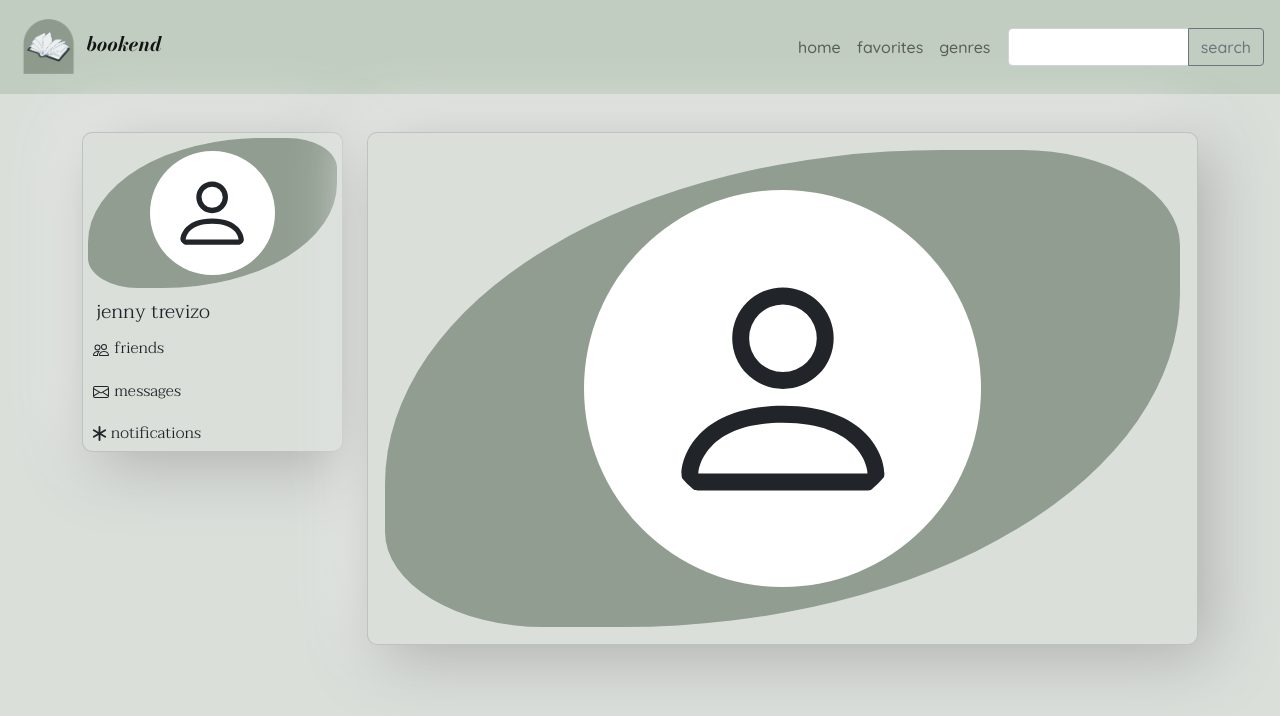
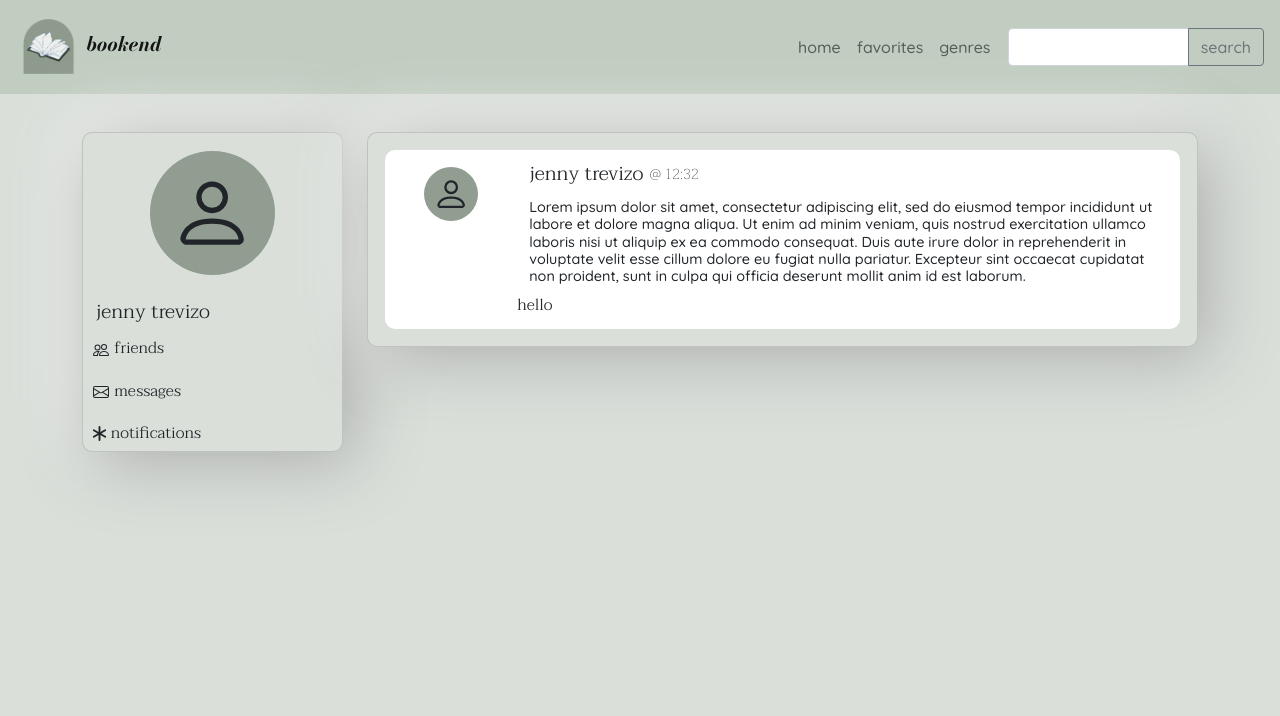
Before and after one commit to jtrevz/bookend, a React (Create React App) app in the folder client/: page /home in a window 1280 px wide. Shown: the top 716 px of the page. Built offline with nearby package versions, Linux system fonts and the light colour scheme.

Commit message:
post text

```diff
--- a/client/src/components/Post.js
+++ b/client/src/components/Post.js
@@ -1,14 +1,49 @@
 import React from "react";
 import Card from "react-bootstrap/Card";
+import Row from "react-bootstrap/Row";
+import Col from "react-bootstrap/Col";
 import UserImg from "./img/UserImg";
-import "./styles/UserCard.css";
+import "./styles/Post.css";
 
 function Post() {
   return (
     <div>
-      <Card className="userCard">
-
-        <UserImg />
+      <Card md={2} className="userCard">
+        <div className="postBack">
+          <Row>
+            <Col className="imgCont">
+              <UserImg />
+            </Col>
+            <Col md={10} className="postCont">
+              <Card className="postCard">
+                <Row>
+                  <Col className="postHeading">
+                    <Card.Title className="postAuthor">
+                      jenny trevizo
+                    </Card.Title>
+                    <Card.Text className="postTimeStamp">@ 12:32</Card.Text>
+                  </Col>
+                  {/* <Col>
+                    <Card.Text>12:32</Card.Text>
+                  </Col> */}
+                </Row>
+                <Row>
+                  <Card.Title className="postText">
+                    Lorem ipsum dolor sit amet, consectetur adipiscing elit, sed
+                    do eiusmod tempor incididunt ut labore et dolore magna
+                    aliqua. Ut enim ad minim veniam, quis nostrud exercitation
+                    ullamco laboris nisi ut aliquip ex ea commodo consequat.
+                    Duis aute irure dolor in reprehenderit in voluptate velit
+                    esse cillum dolore eu fugiat nulla pariatur. Excepteur sint
+                    occaecat cupidatat non proident, sunt in culpa qui officia
+                    deserunt mollit anim id est laborum.
+                  </Card.Title>
+                </Row>
+                <Row>hello</Row>
+              </Card>
+            </Col>
+          </Row>
+        </div>
       </Card>
     </div>
   );
--- a/client/src/components/UserCard.js
+++ b/client/src/components/UserCard.js
@@ -15,9 +15,8 @@ function UserCard() {
             width="16"
             height="16"
             fill="currentColor"
-            class="bi bi-people"
+            className="bi bi-people friend"
             viewBox="0 0 16 16"
-            className="friend"
           >
             <path d="M15 14s1 0 1-1-1-4-5-4-5 3-5 4 1 1 1 1h8zm-7.978-1A.261.261 0 0 1 7 12.996c.001-.264.167-1.03.76-1.72C8.312 10.629 9.282 10 11 10c1.717 0 2.687.63 3.24 1.276.593.69.758 1.457.76 1.72l-.008.002a.274.274 0 0 1-.014.002H7.022zM11 7a2 2 0 1 0 0-4 2 2 0 0 0 0 4zm3-2a3 3 0 1 1-6 0 3 3 0 0 1 6 0zM6.936 9.28a5.88 5.88 0 0 0-1.23-.247A7.35 7.35 0 0 0 5 9c-4 0-5 3-5 4 0 .667.333 1 1 1h4.216A2.238 2.238 0 0 1 5 13c0-1.01.377-2.042 1.09-2.904.243-.294.526-.569.846-.816zM4.92 10A5.493 5.493 0 0 0 4 13H1c0-.26.164-1.03.76-1.724.545-.636 1.492-1.256 3.16-1.275zM1.5 5.5a3 3 0 1 1 6 0 3 3 0 0 1-6 0zm3-2a2 2 0 1 0 0 4 2 2 0 0 0 0-4z" />
           </svg>
@@ -29,9 +28,8 @@ function UserCard() {
             width="16"
             height="16"
             fill="currentColor"
-            class="bi bi-envelope"
+            className="bi bi-envelope envelope"
             viewBox="0 0 16 16"
-            className="envelope"
           >
             <path d="M0 4a2 2 0 0 1 2-2h12a2 2 0 0 1 2 2v8a2 2 0 0 1-2 2H2a2 2 0 0 1-2-2V4Zm2-1a1 1 0 0 0-1 1v.217l7 4.2 7-4.2V4a1 1 0 0 0-1-1H2Zm13 2.383-4.708 2.825L15 11.105V5.383Zm-.034 6.876-5.64-3.471L8 9.583l-1.326-.795-5.64 3.47A1 1 0 0 0 2 13h12a1 1 0 0 0 .966-.741ZM1 11.105l4.708-2.897L1 5.383v5.722Z" />
           </svg>
@@ -43,9 +41,8 @@ function UserCard() {
             width="15"
             height="15"
             fill="currentColor"
-            class="bi bi-asterisk"
+            className="bi bi-asterisk asterisk"
             viewBox="0 0 16 16"
-            className="asterisk"
           >
             <path d="M8 0a1 1 0 0 1 1 1v5.268l4.562-2.634a1 1 0 1 1 1 1.732L10 8l4.562 2.634a1 1 0 1 1-1 1.732L9 9.732V15a1 1 0 1 1-2 0V9.732l-4.562 2.634a1 1 0 1 1-1-1.732L6 8 1.438 5.366a1 1 0 0 1 1-1.732L7 6.268V1a1 1 0 0 1 1-1z" />
           </svg>
--- a/client/src/components/img/UserImg.js
+++ b/client/src/components/img/UserImg.js
@@ -8,7 +8,7 @@ function UserImg() {
         width="50%"
         height="50%"
         fill="currentColor"
-        class="bi bi-person"
+        className="bi bi-person"
         viewBox="0 0 16 16"
       >
         <path d="M8 8a3 3 0 1 0 0-6 3 3 0 0 0 0 6zm2-3a2 2 0 1 1-4 0 2 2 0 0 1 4 0zm4 8c0 1-1 1-1 1H3s-1 0-1-1 1-4 6-4 6 3 6 4zm-1-.004c-.001-.246-.154-.986-.832-1.664C11.516 10.68 10.289 10 8 10c-2.29 0-3.516.68-4.168 1.332-.678.678-.83 1.418-.832 1.664h10z" />
--- /dev/null
+++ b/client/src/components/styles/Post.css
@@ -0,0 +1,35 @@
+.postBack {
+  padding: 1.5%;
+  background-color: white;
+  border-radius: 10px;
+}
+
+.userImg {
+  background-color: white;
+}
+
+.postCard {
+  border: none;
+}
+
+.postHeading {
+  display: flex;
+  justify-content: flex-start;
+  align-items: end;
+  margin-bottom: 2%;
+}
+
+.postAuthor {
+  margin-bottom: 0;
+}
+
+.postTimeStamp {
+  font-size: 90%;
+  font-weight: lighter;
+  margin-left: 1%;
+}
+
+.postText {
+  font-family: "Quicksand", sans-serif;
+  font-size: 90%;
+}
--- a/client/src/pages/Dashboard/style.css
+++ b/client/src/pages/Dashboard/style.css
@@ -27,15 +27,16 @@
 }
 
 .userImg {
-  border-radius: 70% 20%;
-  background-color: #909d90;
+  /* border-radius: 50%;
+  background-color: #909d90; */
+  background-color: inherit;
   display: flex;
   justify-content: center;
 }
 
 .userImg svg {
   border-radius: 50%;
-  background-color: white;
+  background-color: #909d90;
   padding: 8%;
   margin: 5%;
 }
```
